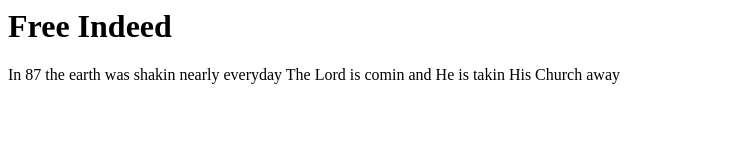
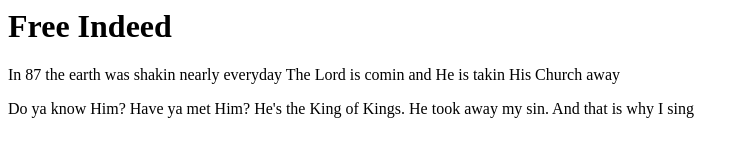
Before and after one commit to CiesielskiK/learning-git-2, a plain HTML site: page index.html in a window 1280 px wide. Shown: the whole page, without its empty margins (0-749 px from the left). Drawn offline with Linux system fonts and the light colour scheme.

Commit message:
Update songs

```diff
--- a/index.html
+++ b/index.html
@@ -9,5 +9,10 @@
 			nearly everyday
 			The Lord is comin
 			and He is takin His Church away</p>
+
+			<p>Do ya know Him? Have ya met Him?
+				He's the King of Kings.
+				He took away my sin.
+				And that is why I sing
 		</body>
 </html>
```
